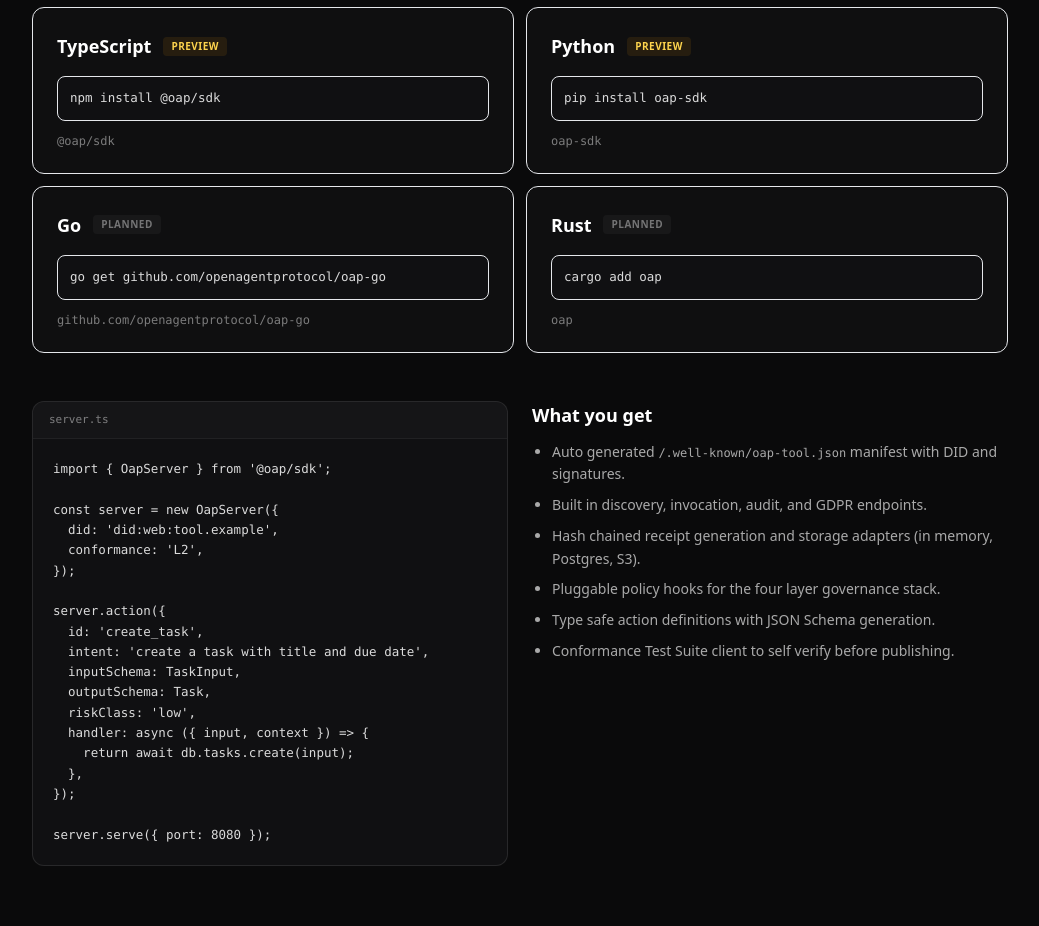
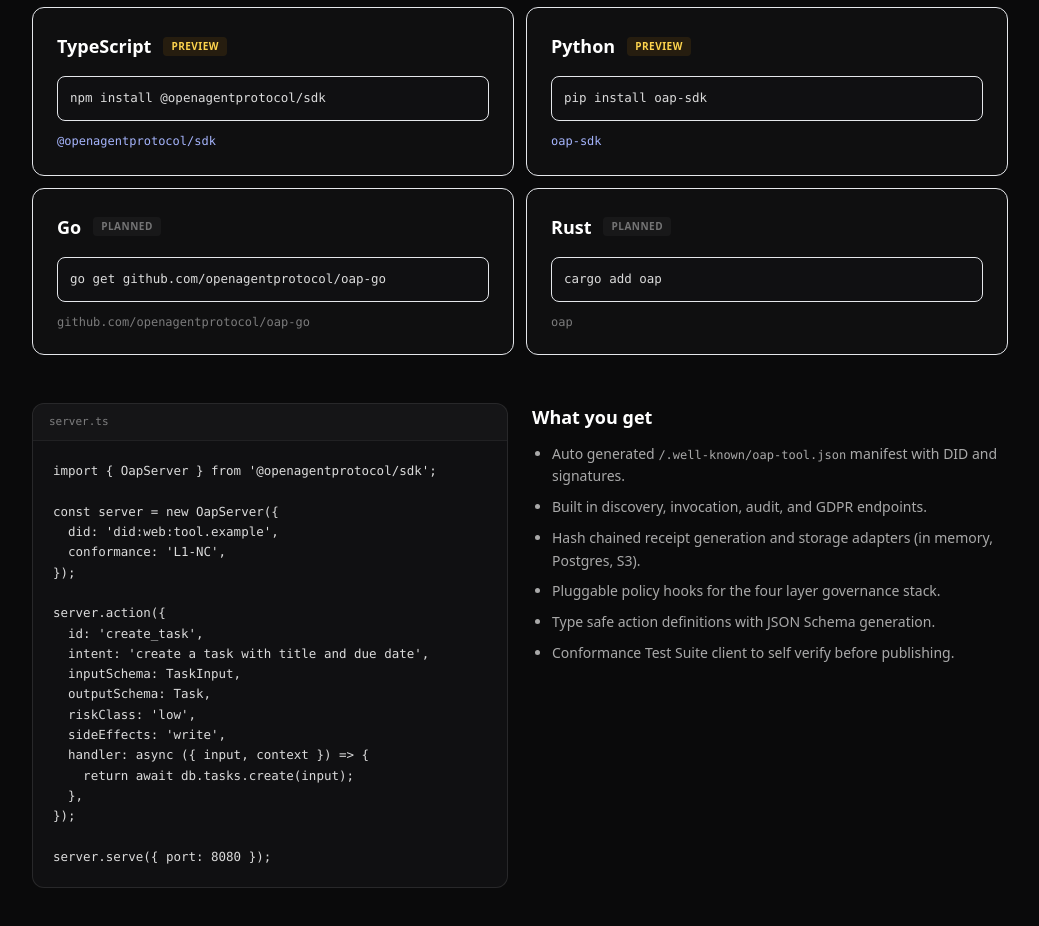
Before and after one commit to openagentprotocol-OAP/oap-website, a Next.js app: page /sdks in a window 1280 px wide. Shown: the part 320-1246 px from the top of the page, without its empty margins (120-1159 px from the left). Built offline with nearby package versions, Linux system fonts and the light colour scheme.

Commit message:
feat(sdks): point to real published packages
- @oap/sdk (vapor) -> @openagentprotocol/sdk (live on npm)
- L2 -> L1-NC in code example (matches actual conformance)
- Add sideEffects: 'write' to example
- Make package names clickable links to npm/PyPI

```diff
--- a/app/sdks/page.tsx
+++ b/app/sdks/page.tsx
@@ -1,8 +1,8 @@
 export const metadata = { title: 'SDKs' };
 
 const sdks = [
-  { lang: 'TypeScript', pkg: '@oap/sdk', install: 'npm install @oap/sdk', status: 'preview' },
-  { lang: 'Python',     pkg: 'oap-sdk',  install: 'pip install oap-sdk',  status: 'preview' },
+  { lang: 'TypeScript', pkg: '@openagentprotocol/sdk', install: 'npm install @openagentprotocol/sdk', status: 'preview', url: 'https://www.npmjs.com/package/@openagentprotocol/sdk' },
+  { lang: 'Python',     pkg: 'oap-sdk',                  install: 'pip install oap-sdk',                  status: 'preview', url: 'https://pypi.org/project/oap-sdk/' },
   { lang: 'Go',         pkg: 'github.com/openagentprotocol/oap-go', install: 'go get github.com/openagentprotocol/oap-go', status: 'planned' },
   { lang: 'Rust',       pkg: 'oap',      install: 'cargo add oap',        status: 'planned' },
 ];
@@ -30,7 +30,11 @@ export default function SdksPage() {
               }`}>{s.status}</span>
             </div>
             <pre className="bg-ink-800 border border-white/8 rounded-lg p-3 text-[12.5px] font-mono text-white/85 overflow-x-auto"><code>{s.install}</code></pre>
-            <div className="text-xs text-white/45 font-mono mt-3">{s.pkg}</div>
+            {s.url ? (
+              <a href={s.url} target="_blank" rel="noopener noreferrer" className="text-xs text-indigo-300 font-mono mt-3 inline-block hover:underline">{s.pkg}</a>
+            ) : (
+              <div className="text-xs text-white/45 font-mono mt-3">{s.pkg}</div>
+            )}
           </div>
         ))}
       </div>
@@ -40,11 +44,11 @@ export default function SdksPage() {
           <div className="px-4 py-2.5 border-b border-white/5 bg-white/[0.02] text-[11px] font-mono text-white/45">
             server.ts
           </div>
-          <pre className="p-5 text-[12.5px] leading-relaxed font-mono text-white/85 overflow-x-auto"><code>{`import { OapServer } from '@oap/sdk';
+          <pre className="p-5 text-[12.5px] leading-relaxed font-mono text-white/85 overflow-x-auto"><code>{`import { OapServer } from '@openagentprotocol/sdk';
 
 const server = new OapServer({
   did: 'did:web:tool.example',
-  conformance: 'L2',
+  conformance: 'L1-NC',
 });
 
 server.action({
@@ -53,6 +57,7 @@ server.action({
   inputSchema: TaskInput,
   outputSchema: Task,
   riskClass: 'low',
+  sideEffects: 'write',
   handler: async ({ input, context }) => {
     return await db.tasks.create(input);
   },
```
